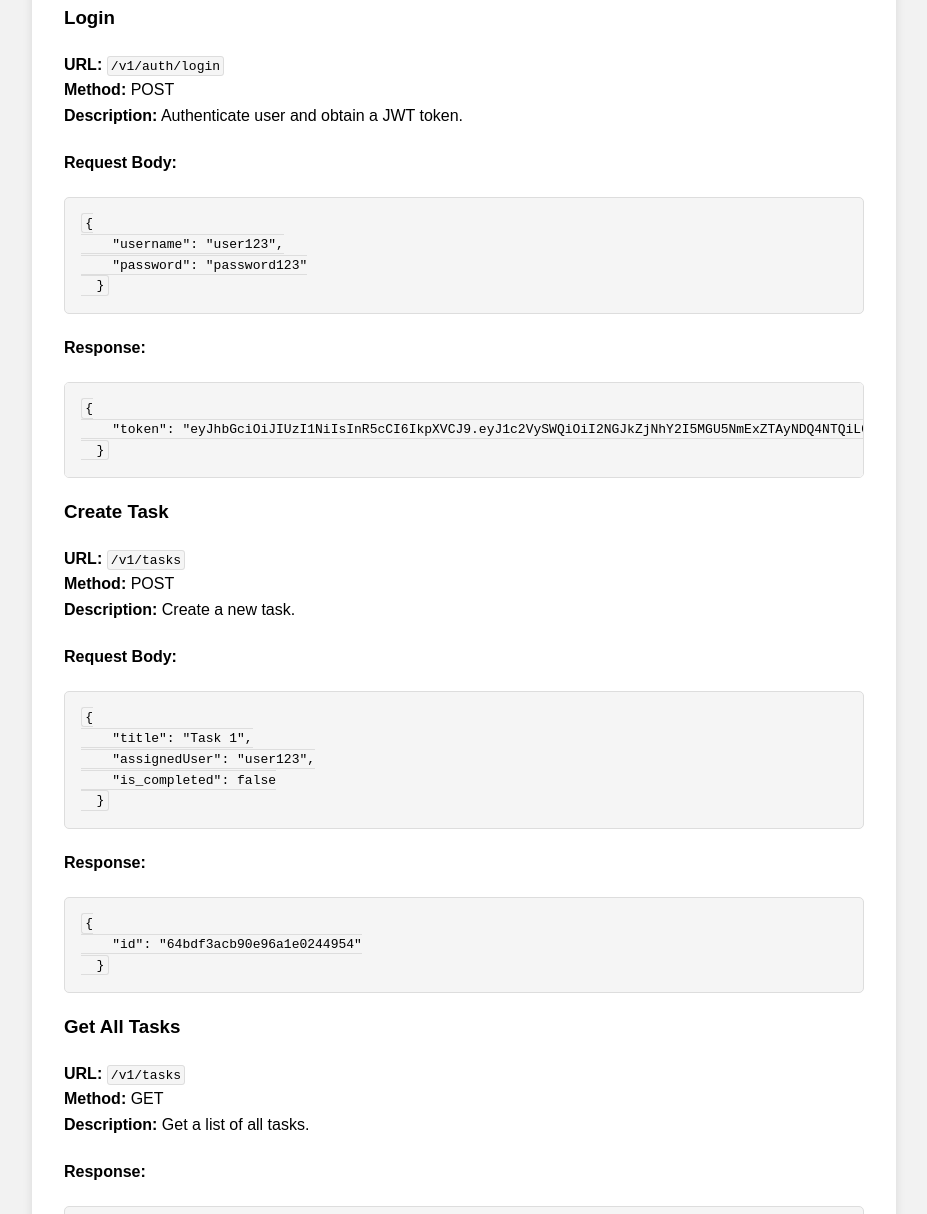
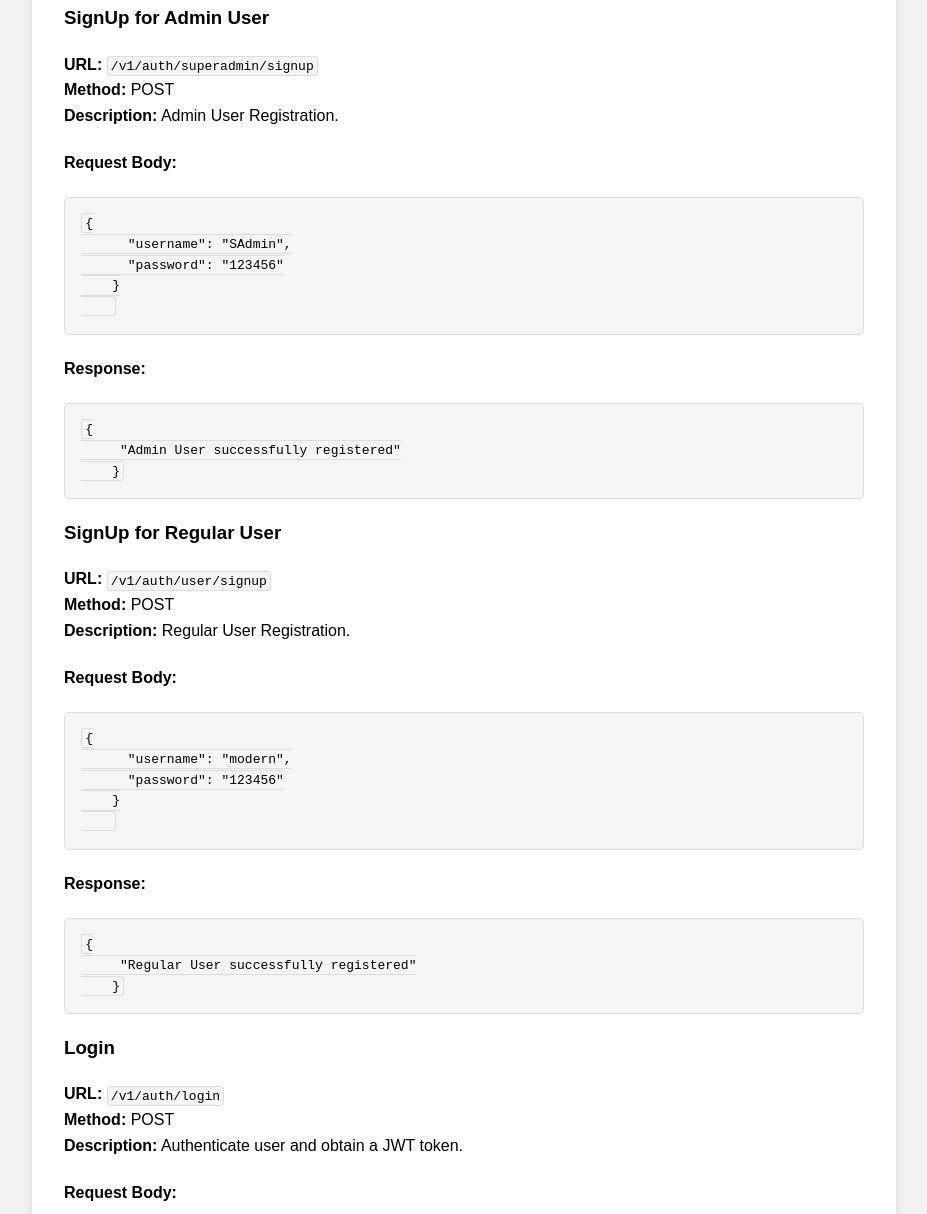
Before and after one commit to ehuntober/fitted.ng-Live-Coding-Test-Backend-, a website: page public/index.html in a window 1280 px wide. Shown: the part 736-1950 px from the top of the page, without its empty margins (176-1103 px from the left). Drawn offline with Linux system fonts and the light colour scheme.

Commit message:
index file modified

```diff
--- a/public/index.html
+++ b/public/index.html
@@ -30,6 +30,36 @@
     <section id="endpoints">
       <h2>Endpoints</h2>
     <h2>Endpoints</h2>
+
+    <h3>SignUp for Admin User</h3>
+    <p><strong>URL:</strong> <code>/v1/auth/superadmin/signup</code></p>
+    <p><strong>Method:</strong> POST</p>
+    <p><strong>Description:</strong> Admin User Registration.</p>
+    <h4>Request Body:</h4>
+    <pre><code>{
+      "username": "SAdmin",
+      "password": "123456"
+    }
+    </code></pre>
+    <h4>Response:</h4>
+    <pre><code>{
+     "Admin User successfully registered"
+    }</code></pre>
+
+    <h3>SignUp for Regular User</h3>
+    <p><strong>URL:</strong> <code>/v1/auth/user/signup</code></p>
+    <p><strong>Method:</strong> POST</p>
+    <p><strong>Description:</strong> Regular User Registration.</p>
+    <h4>Request Body:</h4>
+    <pre><code>{
+      "username": "modern",
+      "password": "123456"
+    }
+    </code></pre>
+    <h4>Response:</h4>
+    <pre><code>{
+     "Regular User successfully registered"
+    }</code></pre>
 
 
     <h3>Login</h3>
```
